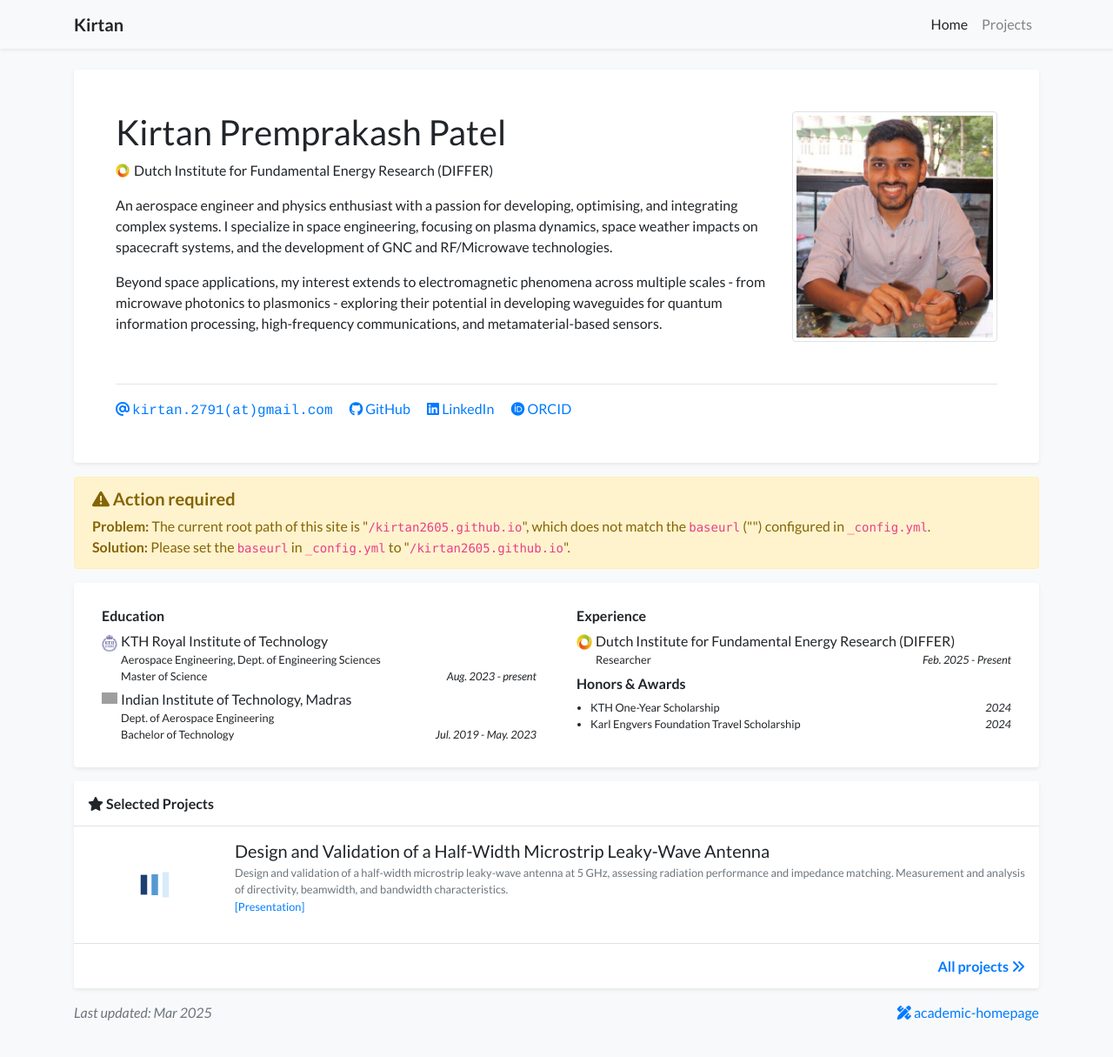
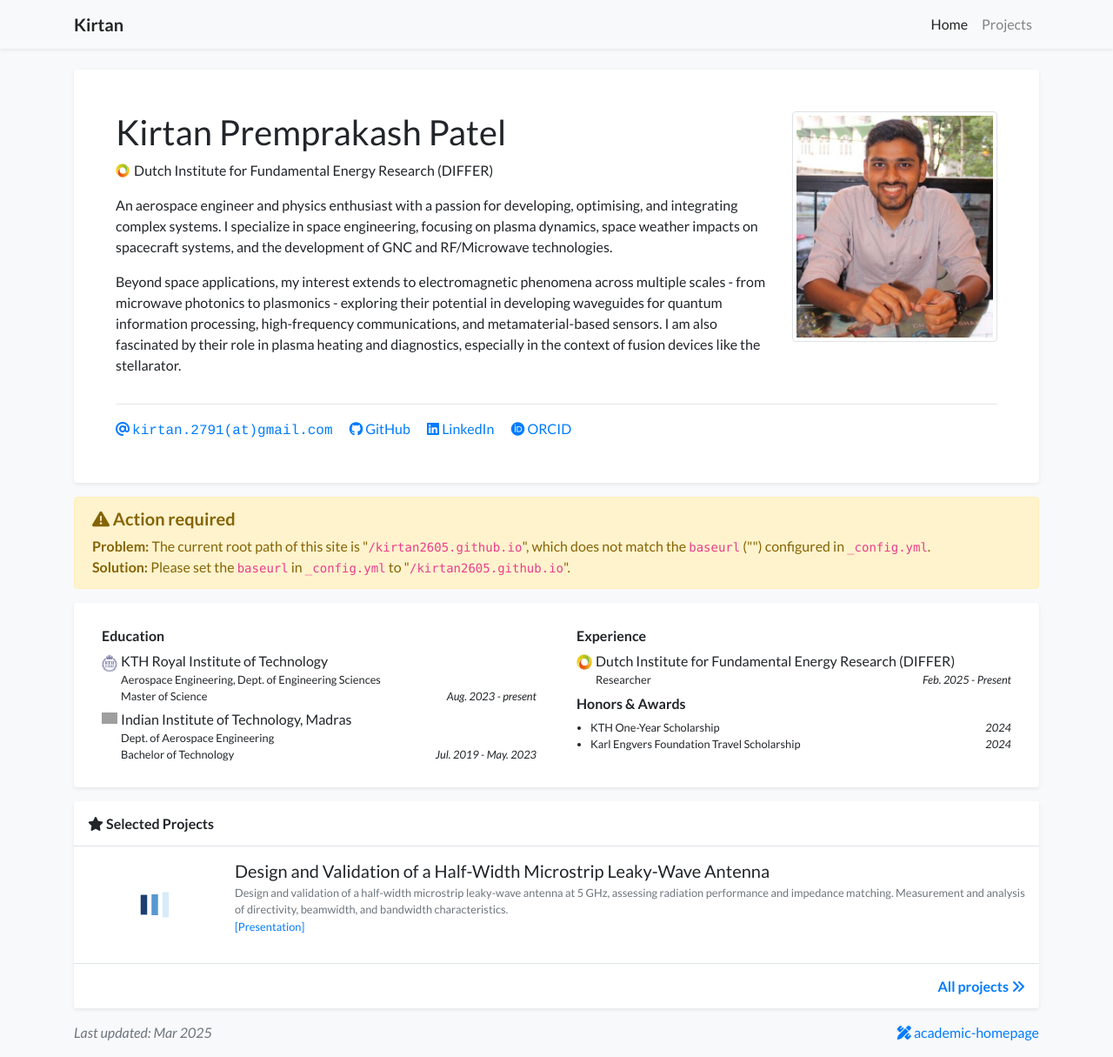
Before and after one commit to kirtan2605/kirtan2605.github.io, a Jekyll site: the page built from index.html, in a window 1280 px wide and 1215 px high. Shown: the whole window at 87% size. Built offline with Jekyll 4.4.1, drawn with Linux system fonts in a browser that asks for light colours; nearby versions of some CDN libraries; a style sheet for code colours, icons or effects is not loaded; grey boxes are pictures that could not be loaded.

Commit message:
Update profile.yml

```diff
--- a/_data/profile.yml
+++ b/_data/profile.yml
@@ -29,7 +29,8 @@ short_bio: >-
   <p>
     Beyond space applications, my interest extends to electromagnetic phenomena across multiple scales - from microwave photonics to
     plasmonics - exploring their potential in developing waveguides for quantum information processing,
-    high-frequency communications, and metamaterial-based sensors.
+    high-frequency communications, and metamaterial-based sensors. I am also fascinated by their role in plasma heating and diagnostics,
+    especially in the context of fusion devices like the stellarator.
   </p>
 
 portrait_url: /assets/images/photos/KirtanPatel-cropped.jpg
```
